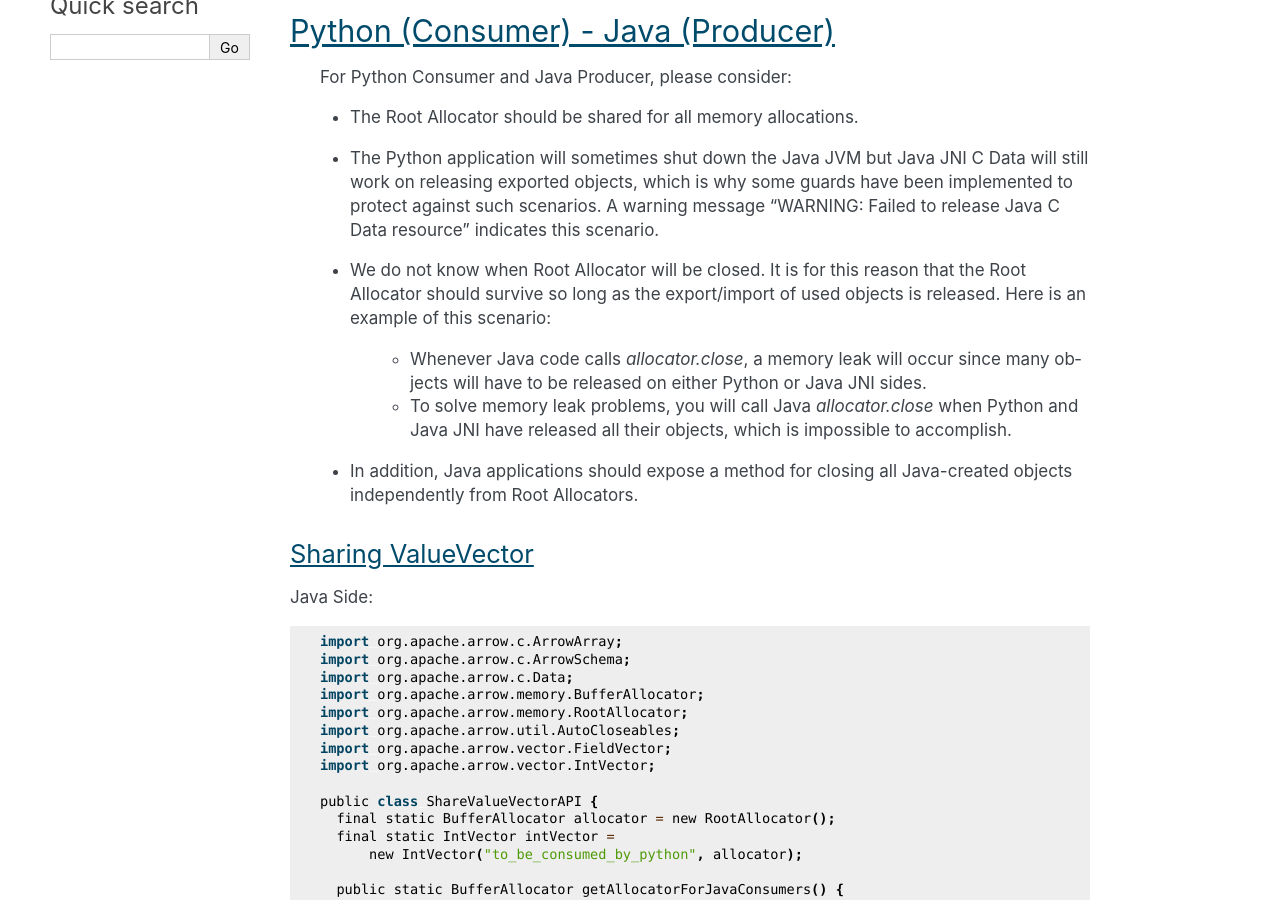
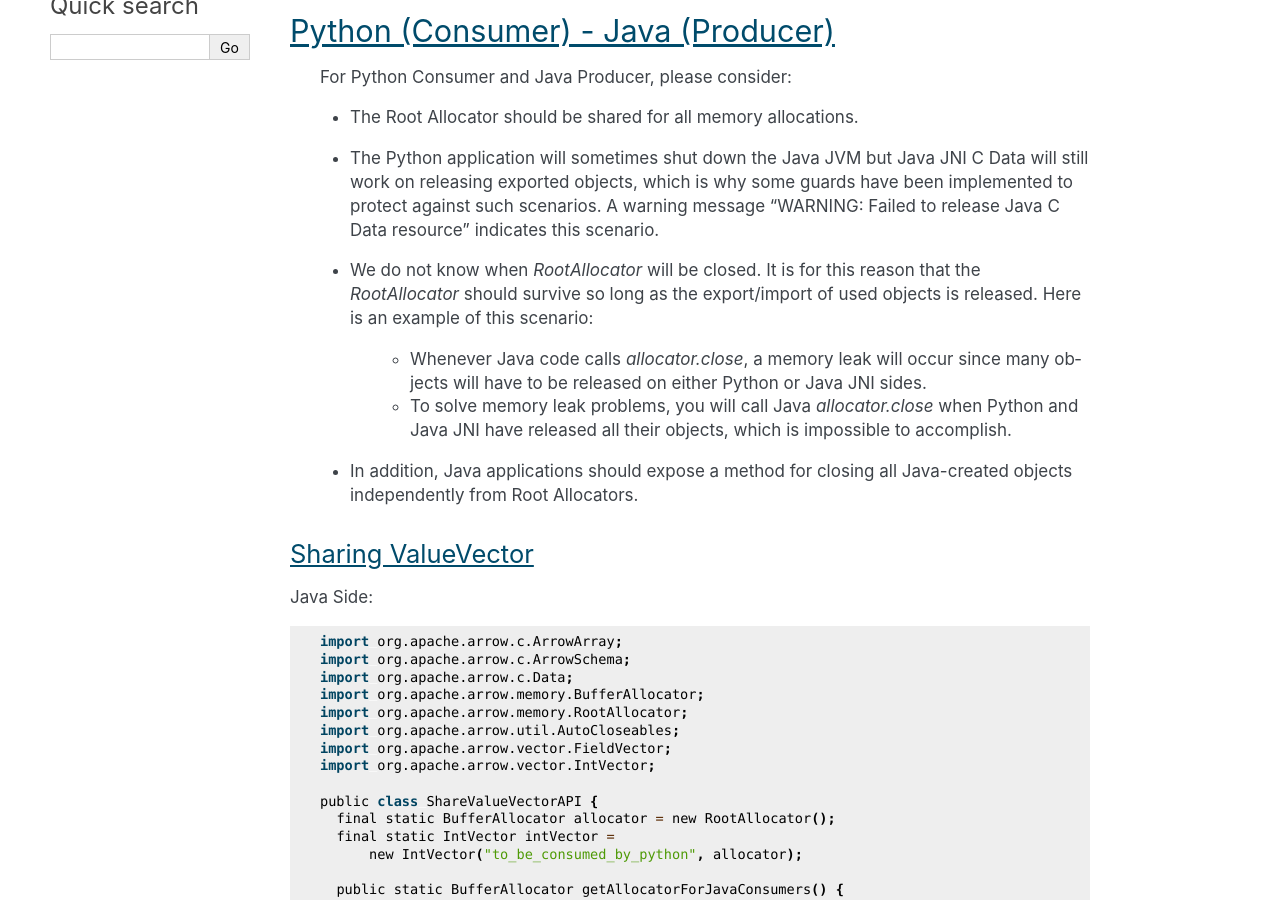
Before and after one commit to apache/arrow-cookbook, a Sphinx documentation site: the page built from java/source/cdata.rst, in a window 1280 px wide and 900 px high, scrolled down 376 px. Built offline with Sphinx 7.4.7, drawn with Linux system fonts in a browser that asks for light colours; pages that are not in the unit, such as notebooks, are missing from menus; comment, search, counter and statistics services are not loaded.

Commit message:
Apply suggestions from code review
Co-authored-by: Vibhatha Lakmal Abeykoon <vibhatha@users.noreply.github.com>

```diff
--- a/java/source/cdata.rst
+++ b/java/source/cdata.rst
@@ -32,7 +32,7 @@ Python (Consumer) - Java (Producer)
 
     - The Python application will sometimes shut down the Java JVM but Java JNI C Data will still work on releasing exported objects, which is why some guards have been implemented to protect against such scenarios. A warning message "WARNING: Failed to release Java C Data resource" indicates this scenario.
 
-    - We do not know when Root Allocator will be closed. It is for this reason that the Root Allocator should survive so long as the export/import of used objects is released. Here is an example of this scenario:
+    - We do not know when `RootAllocator` will be closed. It is for this reason that the `RootAllocator` should survive so long as the export/import of used objects is released. Here is an example of this scenario:
 
         + Whenever Java code calls `allocator.close`, a memory leak will occur since many objects will have to be released on either Python or Java JNI sides.
 
```
